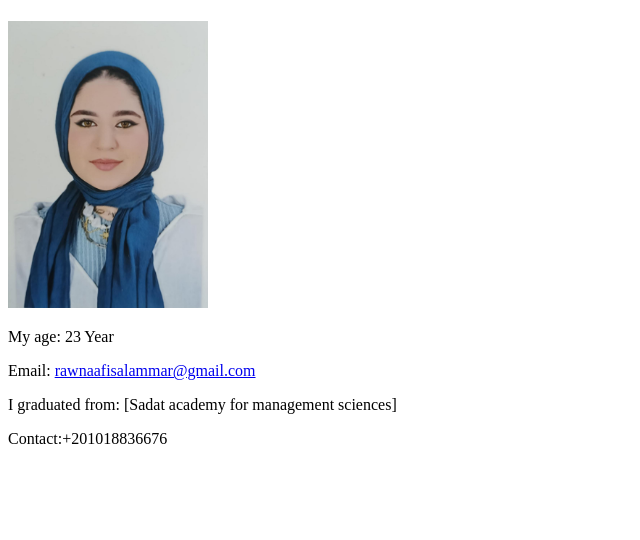
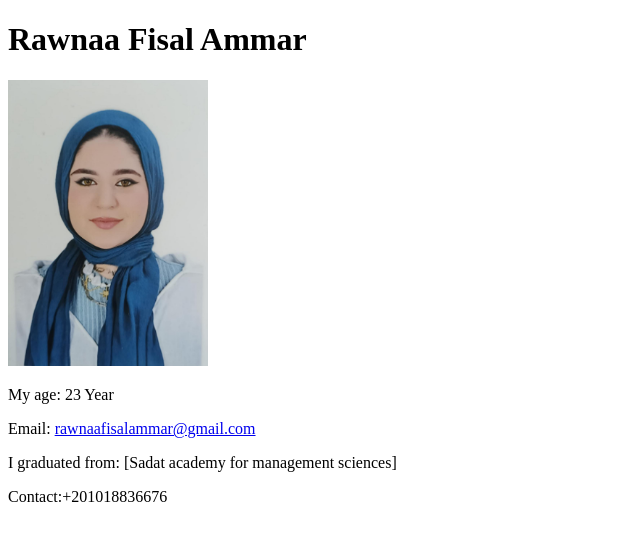
Before and after one commit to Rawnaafisal/My-page-, a plain HTML site: page index.html in a window 1280 px wide. Shown: the whole page, without its empty margins (0-640 px from the left). Drawn offline with Linux system fonts and the light colour scheme.

Commit message:
Update index.html

```diff
--- a/index.html
+++ b/index.html
@@ -7,7 +7,7 @@
 </head>
 <body>
 
-    <h1></h1>
+    <h1>Rawnaa Fisal Ammar</h1>
 
     <!-- صورة -->
     <img src="img/462579897_945098284201599_4645668519193606458_n.jpg" alt="Rawnaa's Image" width="200" />
```
